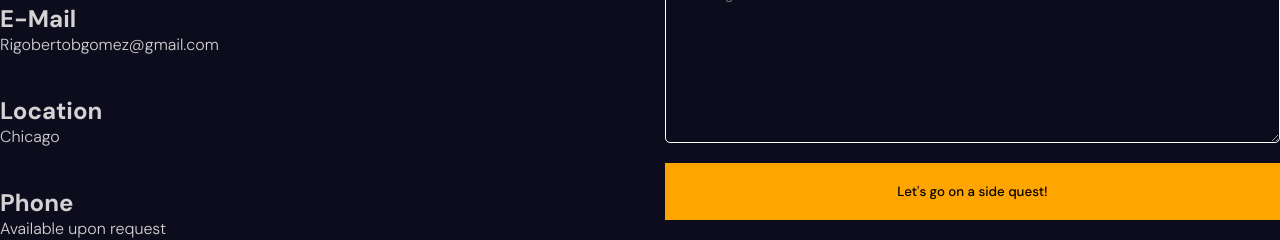
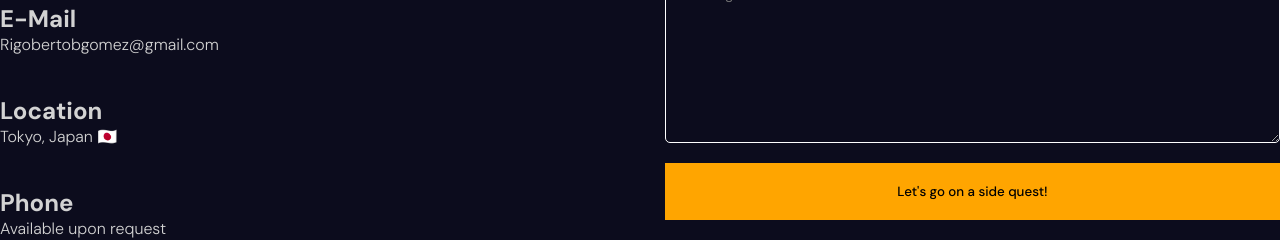
Before and after one commit to rgomez07/RigoFolio2, a React (Vite) app: page / in a window 1280 px wide. Shown: the part 6140-6380 px from the top of the page. Built offline with nearby package versions, Linux system fonts and the light colour scheme.

Commit message:
updated links and contact me

```diff
--- a/src/components/contact/Contact.jsx
+++ b/src/components/contact/Contact.jsx
@@ -51,7 +51,7 @@ const Contact = () => {
             </motion.div>
             <motion.div className="item" variants={variants}>
                 <h2>Location</h2>
-                <span>Chicago</span>
+                <span>Tokyo, Japan 🇯🇵</span>
             </motion.div>
             <motion.div className="item" variants={variants}>
                 <h2>Phone</h2>
```
Also changed, not shown: 1 other file (tests, documents, lock files or other folders).
